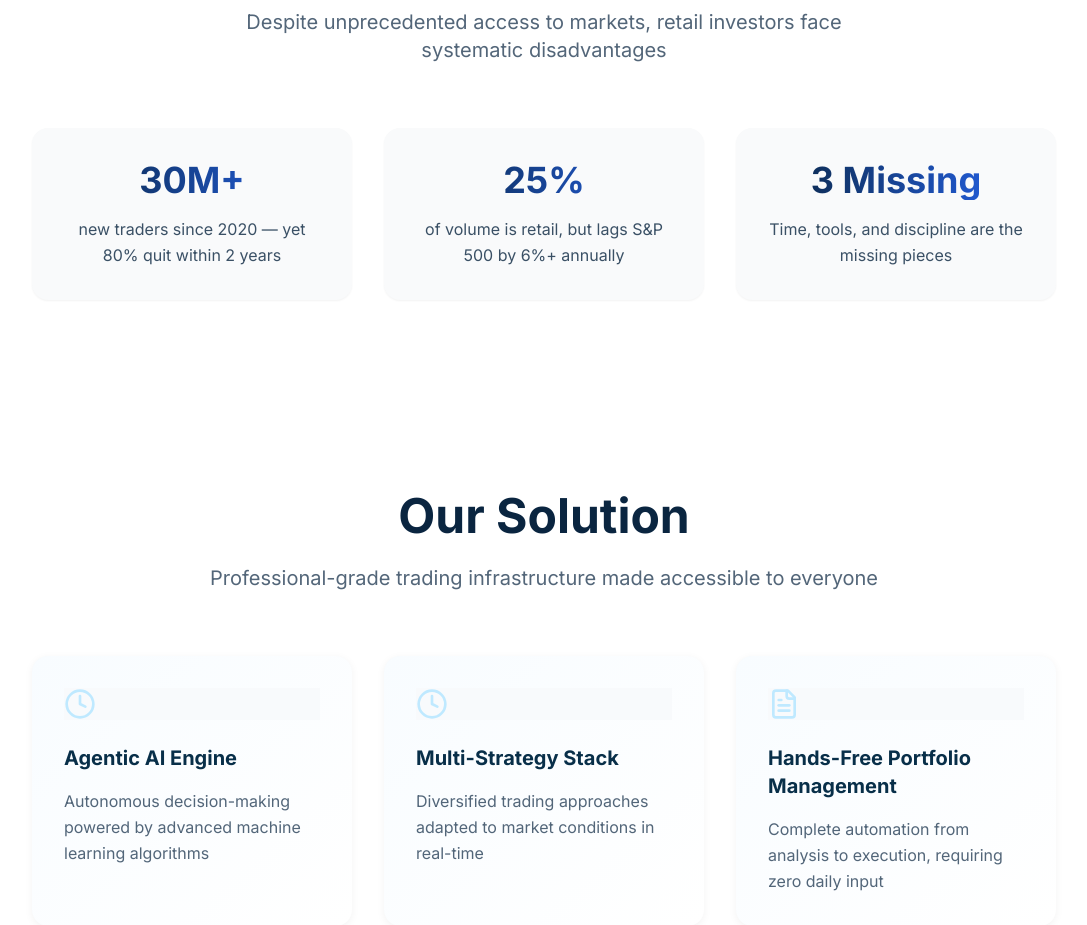
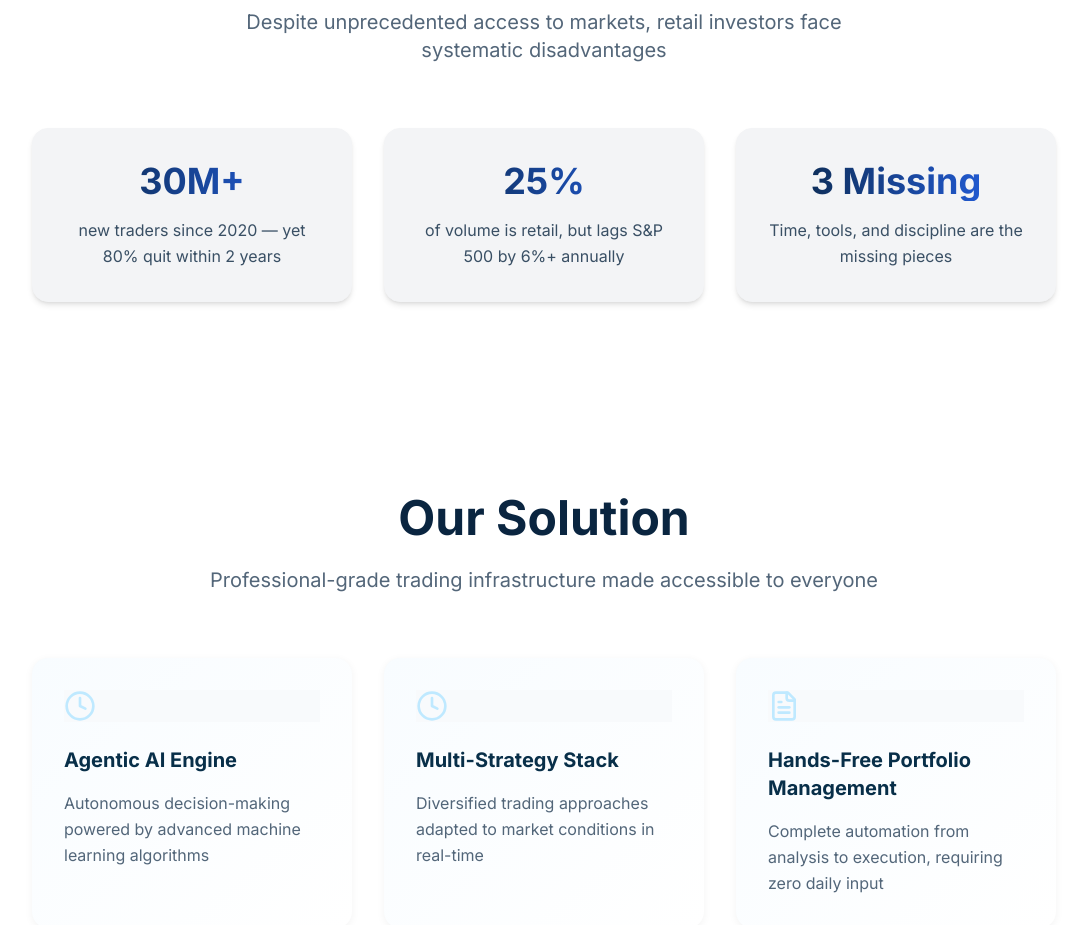
Before and after one commit to mardanova-alba/dream-sleep-waitlist, a React (Vite) app: page / in a window 1280 px wide. Shown: the part 960-1885 px from the top of the page, without its empty margins (96-1183 px from the left). Built offline with nearby package versions, Linux system fonts and the light colour scheme.

Commit message:
Visual edit in Lovable
Edited UI in Lovable

```diff
--- a/src/components/ProblemSection.tsx
+++ b/src/components/ProblemSection.tsx
@@ -21,7 +21,7 @@ const ProblemSection = () => {
         </div>
 
         <div className="grid md:grid-cols-3 gap-8">
-          {problems.map((problem, index) => <div key={index} className="bg-gray-50 rounded-2xl p-8 shadow-sm hover:shadow-[0_6px_20px_rgba(0,0,0,0.12)] transition-all duration-300 hover:-translate-y-1\n\n">
+          {problems.map((problem, index) => <div key={index} className="bg-gray-100 border border-gray-100 rounded-2xl p-8 shadow-md hover:shadow-[0_8px_24px_rgba(0,0,0,0.15)] transition-all duration-300 hover:-translate-y-1\n">
               <div className="text-center">
                 <div className="text-4xl font-bold gradient-text mb-4">
                   {problem.stat}
```
